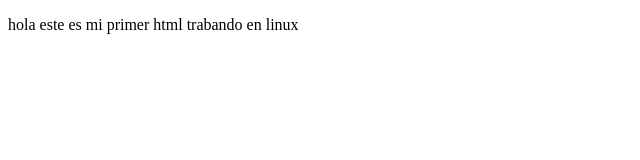
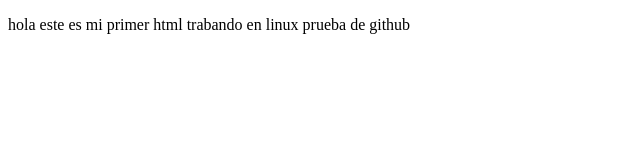
Before and after one commit to rulo06/proy1, a plain HTML site: page index.html in a window 1280 px wide. Shown: the whole page, without its empty margins (0-640 px from the left). Drawn offline with Linux system fonts and the light colour scheme.

```diff
--- a/index.html
+++ b/index.html
@@ -9,7 +9,7 @@
 <body>
     <p>
         hola este es mi primer html
-        trabando en linux
+        trabando en linux prueba de github
     </p>
 </body>
 </html>
```
